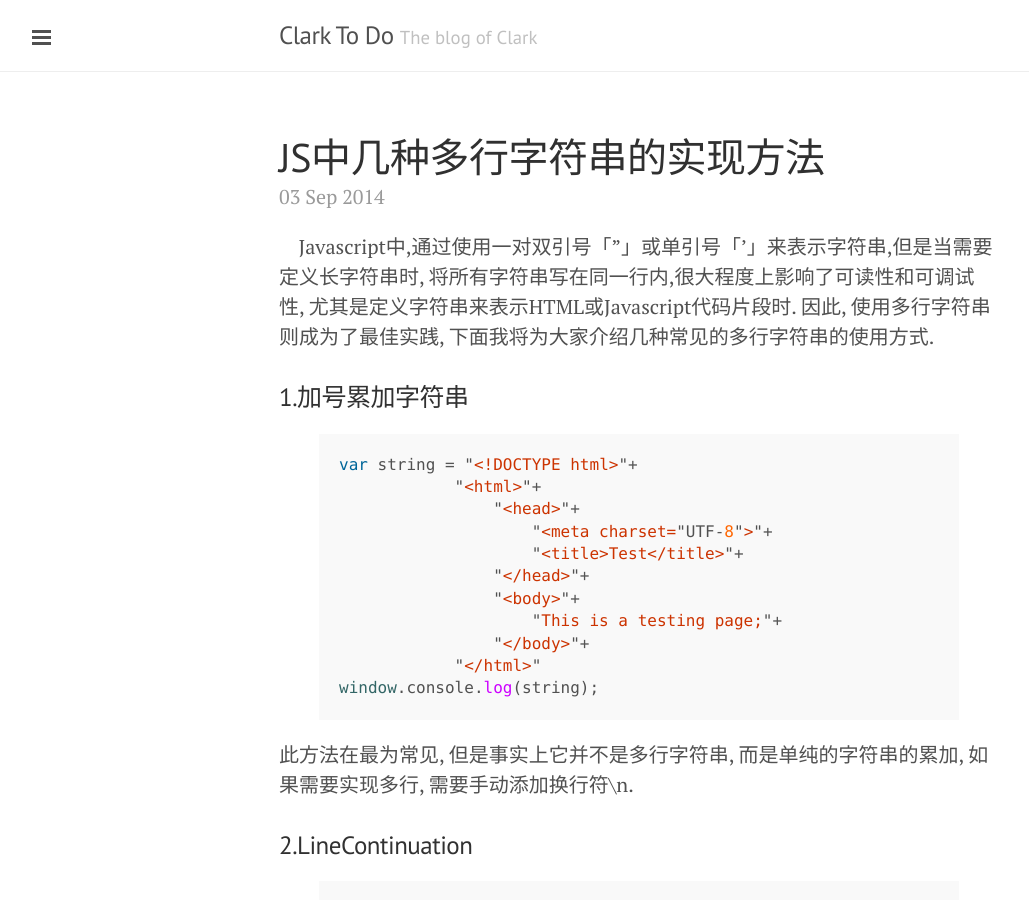
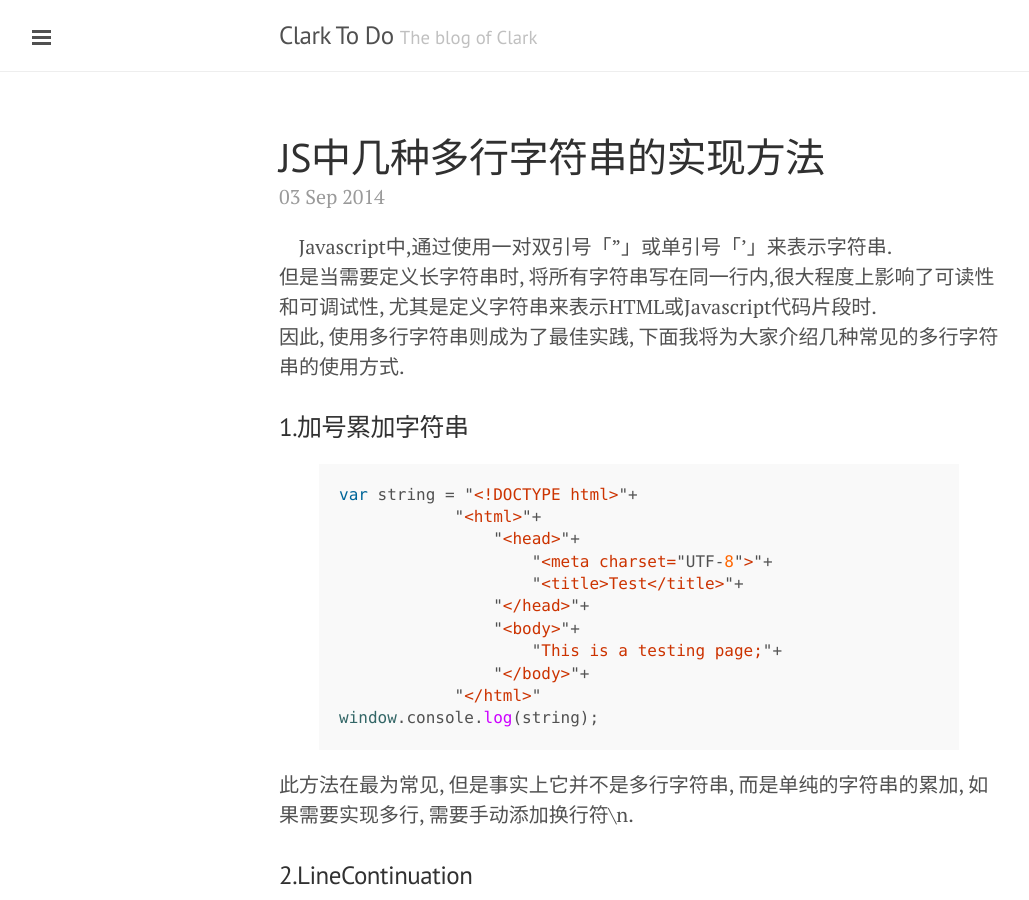
Before and after one commit to clarkdo/clarkdo.github.com, a Jekyll site: the page built from _posts/2014-09-03-21.md, in a window 1280 px wide and 900 px high. Shown: the whole window, without its empty margins (1-1030 px from the left). Built offline with Jekyll 4.4.1, drawn with Linux system fonts in a browser that asks for light colours; Markdown is read by kramdown in place of the engine named in the settings; comment, search, counter and statistics services are not loaded.

```diff
--- a/_posts/2014-09-03-21.md
+++ b/_posts/2014-09-03-21.md
@@ -4,7 +4,9 @@ title: JS中几种多行字符串的实现方法
 comments: true
 ---
 
-&nbsp;&nbsp;&nbsp;&nbsp;Javascript中,通过使用一对双引号「"」或单引号「'」来表示字符串,但是当需要定义长字符串时, 将所有字符串写在同一行内,很大程度上影响了可读性和可调试性, 尤其是定义字符串来表示HTML或Javascript代码片段时. 因此, 使用多行字符串则成为了最佳实践, 下面我将为大家介绍几种常见的多行字符串的使用方式.
+&nbsp;&nbsp;&nbsp;&nbsp;Javascript中,通过使用一对双引号「"」或单引号「'」来表示字符串. <br/>
+但是当需要定义长字符串时, 将所有字符串写在同一行内,很大程度上影响了可读性和可调试性, 尤其是定义字符串来表示HTML或Javascript代码片段时.<br/>
+因此, 使用多行字符串则成为了最佳实践, 下面我将为大家介绍几种常见的多行字符串的使用方式.
 
 ###1.加号累加字符串
 
@@ -57,7 +59,9 @@ LineTerminatorSequence同样是[ECMA-262](http://www.ecma-international.org/ecma
 ###3.Array的join方法
 
 {% highlight javascript %}
-var array = ["<!DOCTYPE html>", "<html>", "<head>", "<metacharset=\"UTF-8\">", "<title>Test</title>", "</head>", "<body>", "This is a testing page;", "</body>", "</html>"];
+var array = [ "<!DOCTYPE html>", "<html>", "<head>", "<metacharset=\"UTF-8\">",
+        "<title>Test</title>", "</head>", "<body>", "This is a testing page;",
+        "</body>", "</html>" ];
 var string = Array.prototype.join.call(array, "\n");
 window.console.log(string);
 {% endhighlight %}
@@ -66,9 +70,9 @@ window.console.log(string);
 
 ###4.JS注释
 
-此方法是在网上无意中看到的一个方法, 通过利用Function.prototype的toString方法会输出方法体注释来输出多行字符串.<br/>
+&nbsp;&nbsp;&nbsp;&nbsp;此方法是在网上无意中看到的一个方法, 通过利用Function.prototype的toString方法会输出方法体注释来输出多行字符串.<br/>
 
-但是需要注意的是, Function.prototype.toString输出方法体注释并不兼容所有浏览器及引擎, 对于Firefox,Safari浏览器及Rhino引擎是无效的.<br/>
+&nbsp;&nbsp;&nbsp;&nbsp;但是需要注意的是, Function.prototype.toString输出方法体注释并不兼容所有浏览器及引擎, 对于Firefox,Safari浏览器及Rhino引擎是无效的.<br/>
 
 {% highlight javascript %}
 Function.prototype.getMultiLine = function() {
```
